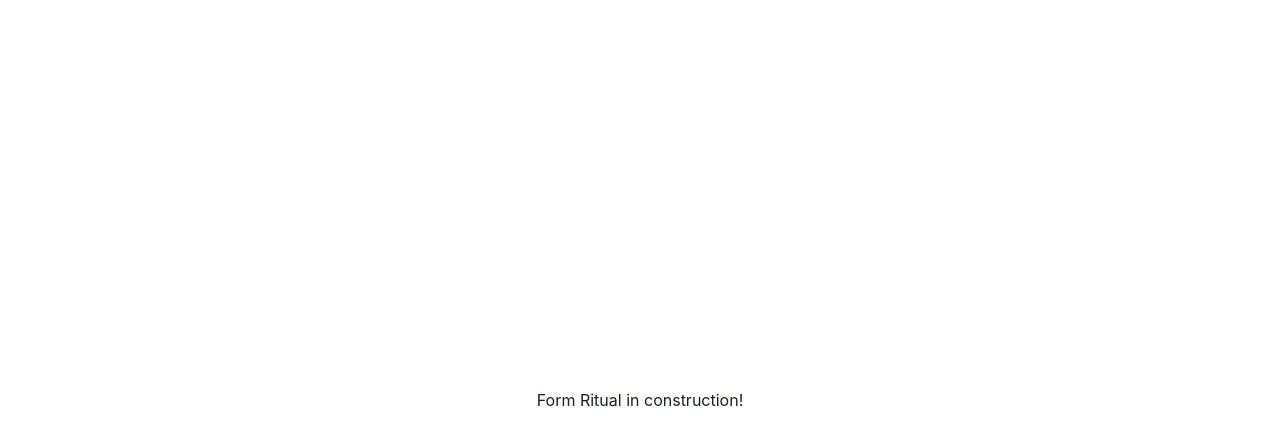
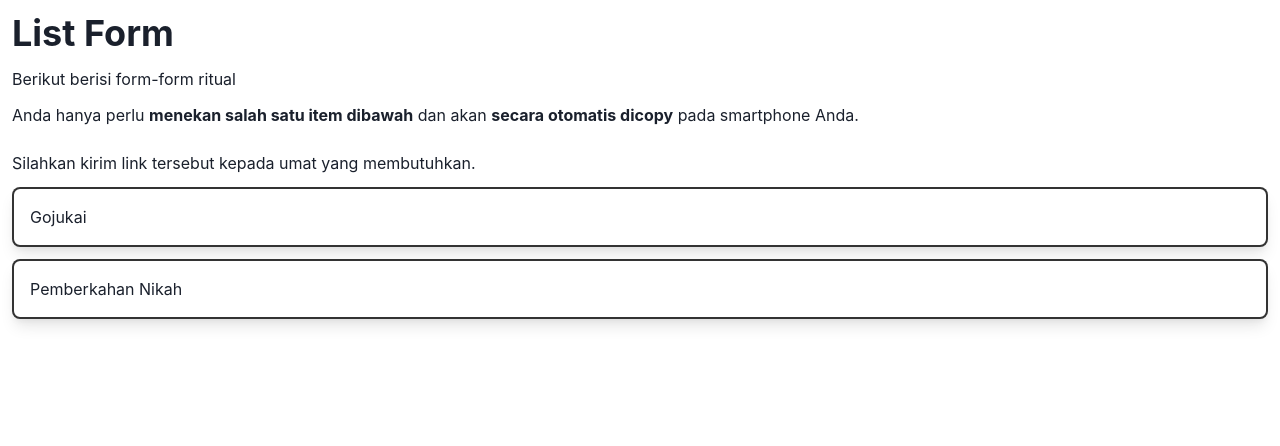
Before and after one commit to rully-saputra15/form-ritual-bdi, a React (Vite) app: page / in a window 1280 px wide. Shown: the top 446 px of the page. Built offline with nearby package versions, Linux system fonts and the light colour scheme.

Commit message:
feat: form dashboard without functionality

```diff
--- a/package.json
+++ b/package.json
@@ -12,12 +12,14 @@
     "@chakra-ui/react": "2.2.4",
     "@emotion/react": "11.10.0",
     "@emotion/styled": "11.10.0",
+    "@fontsource/inter": "4.5.11",
     "axios": "0.27.2",
     "framer-motion": "6.5.1",
     "react": "18.2.0",
     "react-dom": "18.2.0",
     "react-hook-form": "7.34.0",
     "react-router": "6.3.0",
+    "react-router-dom": "6",
     "zustand": "4.0.0"
   },
   "devDependencies": {
--- a/src/App.tsx
+++ b/src/App.tsx
@@ -1,14 +1,25 @@
-import { useState } from 'react'
-import reactLogo from './assets/react.svg'
-import {Center, Text, VStack} from "@chakra-ui/react";
+import {BrowserRouter, Route, Routes} from "react-router-dom";
+import React, { Suspense } from "react";
+import {MainContainer} from "./components/MainLayout";
+import LoadingComponent from "./components/LoadingComponent";
+
 
 const App = () => {
+
+  const DashboardContainer = React.lazy(
+    () => import("./pages/dashboard/DashboardPageContainer")
+  );
+
   return (
-    <VStack justifyContent="center" h="100vh">
-        <Center>
-          <Text>Form Ritual in construction!</Text>
-        </Center>
-    </VStack>
+    <BrowserRouter>
+      <MainContainer>
+        <Suspense fallback={<LoadingComponent />}>
+          <Routes>
+            <Route path="/" element={<DashboardContainer />} />
+          </Routes>
+        </Suspense>
+      </MainContainer>
+    </BrowserRouter>
   )
 }
 
--- /dev/null
+++ b/src/components/CardOnlyTitle.tsx
@@ -0,0 +1,27 @@
+import {FC} from "react";
+import {Box, Text} from "@chakra-ui/react";
+import {borderBlackColor} from "../constants/colors";
+
+interface CardOnlyTitleProps {
+  title: string;
+}
+
+const CardOnlyTitle: FC<CardOnlyTitleProps> = (
+  {
+    title
+  }
+) => {
+  return(
+    <Box boxShadow="lg"
+         w="100%"
+         bg="white"
+         p={4}
+         borderWidth={2}
+         rounded="lg"
+         borderColor={borderBlackColor}>
+      <Text>{title}</Text>
+    </Box>
+  )
+};
+
+export default CardOnlyTitle;
--- /dev/null
+++ b/src/components/LoadingComponent.tsx
@@ -0,0 +1,27 @@
+import {motion} from "framer-motion";
+import {Center, Image, VStack} from "@chakra-ui/react";
+import LogoMnsbdi from "../assets/logo-mnsbdi.png";
+
+const LoadingComponent = () => {
+  const variant = {
+    hidden: { opacity: 0 },
+    visible: { opacity: 1 }
+  };
+  return (
+    <motion.div variants={variant}
+                initial="hidden"
+                animate="visible"
+                transition={{
+                  duration: 1,
+                  ease: "easeInOut",
+                  repeat: Infinity,
+                  repeatType: "mirror"
+                }}>
+      <VStack justifyContent="center" alignItems="center" h="100vh">
+        <Image src={LogoMnsbdi} boxSize="3xs" alt="loading"/>
+      </VStack>
+    </motion.div>
+  );
+};
+
+export default LoadingComponent;
--- /dev/null
+++ b/src/components/MainLayout.tsx
@@ -0,0 +1,6 @@
+import styled from "@emotion/styled";
+
+export const MainContainer = styled.div`
+  width: 100%;
+  height: 100vh;
+`;
--- /dev/null
+++ b/src/constants/colors.ts
@@ -0,0 +1 @@
+export const borderBlackColor = "blackAlpha.800";
--- a/src/index.css
+++ b/src/index.css
@@ -1,5 +1,5 @@
 :root {
-  font-family: Inter, Avenir, Helvetica, Arial, sans-serif;
+  font-family: Inter;
   font-size: 16px;
   line-height: 24px;
   font-weight: 400;
--- a/src/main.tsx
+++ b/src/main.tsx
@@ -1,13 +1,19 @@
-import React from 'react'
-import ReactDOM from 'react-dom/client'
-import App from './App'
-import './index.css'
-import { ChakraProvider } from '@chakra-ui/react'
+import React from "react";
+import ReactDOM from "react-dom/client";
+import App from "./App";
+import "./index.css";
+import {ChakraProvider, extendTheme} from "@chakra-ui/react";
 
-ReactDOM.createRoot(document.getElementById('root') as HTMLElement).render(
+const theme = extendTheme({
+  fonts: {
+    heading: `'Inter', sans-serif`,
+    body: `'Inter', sans-serif`
+  }
+});
+ReactDOM.createRoot(document.getElementById("root") as HTMLElement).render(
   <React.StrictMode>
-    <ChakraProvider>
-      <App />
+    <ChakraProvider theme={theme}>
+      <App/>
     </ChakraProvider>
   </React.StrictMode>
-)
+);
--- /dev/null
+++ b/src/pages/dashboard/DashboardPageContainer.tsx
@@ -0,0 +1,9 @@
+import DashboardPage from "./components/DashboardPage";
+
+const DashboardPageContainer = () => {
+  return (
+    <DashboardPage/>
+  );
+};
+
+export default DashboardPageContainer;
--- /dev/null
+++ b/src/pages/dashboard/components/DashboardPage.tsx
@@ -0,0 +1,22 @@
+import {FC} from "react";
+import {VStack, Text, Heading} from "@chakra-ui/react";
+import CardOnlyTitle from "../../../components/CardOnlyTitle";
+
+interface DashboardPageProps {
+
+}
+
+const DashboardPage: FC<DashboardPageProps> = () => {
+  return (
+    <VStack alignItems="flex-start" m={3} spacing={3}>
+      <Heading fontSize="4xl">List Form</Heading>
+      <Text>Berikut berisi form-form ritual</Text>
+      <Text>Anda hanya perlu <b>menekan salah satu item dibawah</b> dan akan <b>secara otomatis dicopy</b> pada smartphone Anda.</Text>
+      <Text mt={3}>Silahkan kirim link tersebut kepada umat yang membutuhkan.</Text>
+      <CardOnlyTitle title="Gojukai" />
+      <CardOnlyTitle title="Pemberkahan Nikah" />
+    </VStack>
+  );
+};
+
+export default DashboardPage;
```
Also changed, not shown: src/assets/logo-mnsbdi.png (added), 1 other file (tests, documents, lock files or other folders).
